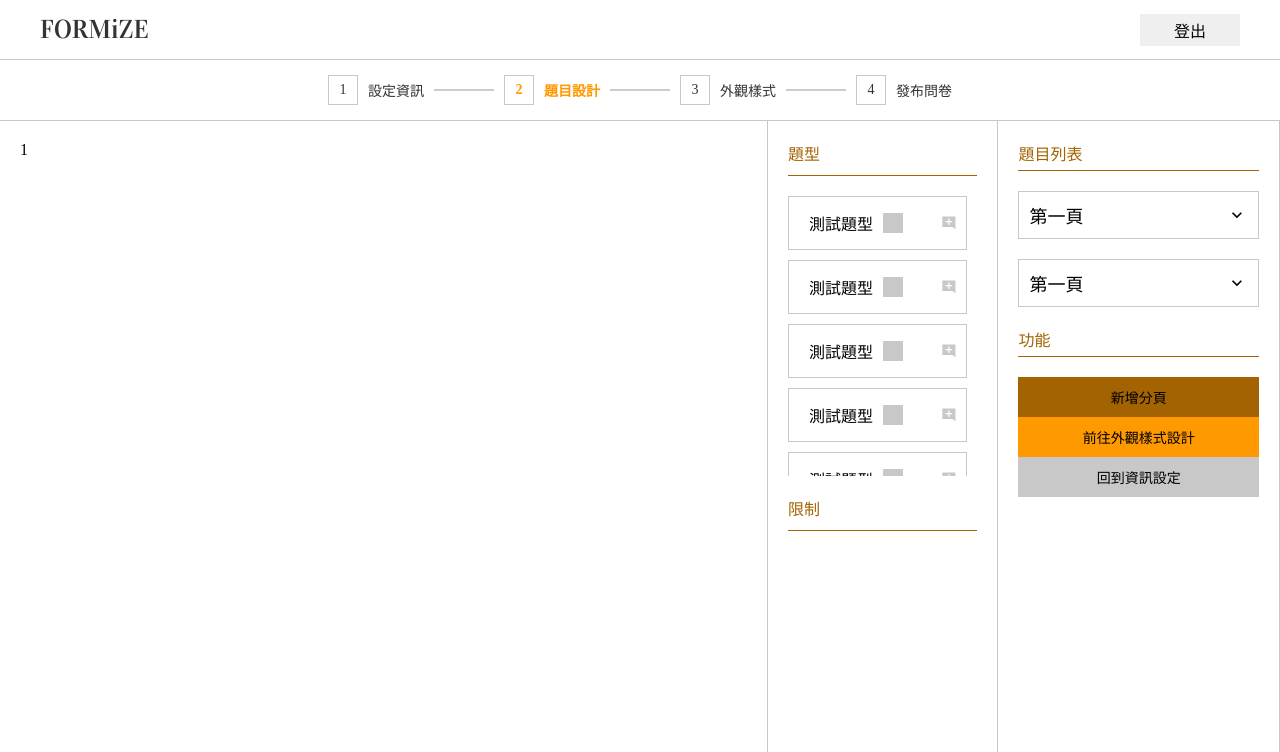
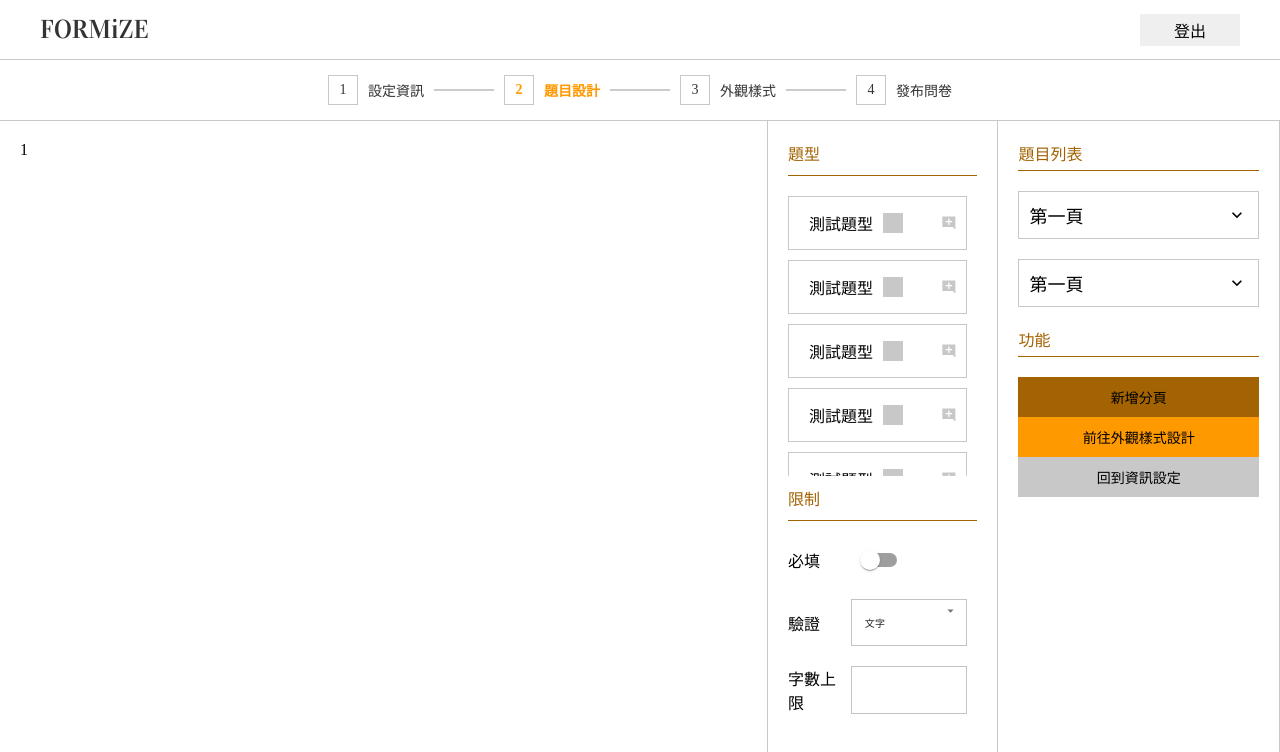
Before and after one commit to f0955710119/formize, a Next.js app: page /admin/new in a window 1280 px wide. Shown: the top 752 px of the page. Built offline with nearby package versions, Linux system fonts and the light colour scheme; a web font is replaced by a local one.

Commit message:
Complete simple layout to setting of question options

```diff
--- a/package.json
+++ b/package.json
@@ -13,7 +13,6 @@
     "@emotion/styled": "^11.8.1",
     "@mui/icons-material": "^5.6.0",
     "@mui/material": "^5.6.0",
-    "@randex/material-ui-multiple-dates-picker": "^0.4.0",
     "@styled-icons/boxicons-regular": "^10.38.0",
     "babel-preset-next": "^1.4.0",
     "draft-js": "^0.11.7",
--- /dev/null
+++ b/src/components/Admin/CreateForm/QuestionDesign/QuestionOptions/OptionLimitation/ChoiceLimitation.tsx
@@ -0,0 +1,20 @@
+import { FC } from "react";
+import RequiredSwitch from "./UI/RequiredSwitch";
+import TextInput from "./UI/TextInput";
+import LimitationWrapper from "./UI/LimitationWrapper";
+import Field from "./UI/Field";
+import Label from "./UI/Label";
+
+const ChoiceLimitation: FC = () => {
+  return (
+    <LimitationWrapper>
+      <RequiredSwitch />
+      <Field>
+        <Label>選填數量</Label>
+        <TextInput />
+      </Field>
+    </LimitationWrapper>
+  );
+};
+
+export default ChoiceLimitation;
--- /dev/null
+++ b/src/components/Admin/CreateForm/QuestionDesign/QuestionOptions/OptionLimitation/DateLimitation.tsx
@@ -0,0 +1,38 @@
+import { FC } from "react";
+import { Switch } from "@mui/material";
+
+import RequiredSwitch from "./UI/RequiredSwitch";
+import TextInput from "./UI/TextInput";
+import LimitationWrapper from "./UI/LimitationWrapper";
+import Field from "./UI/Field";
+import Label from "./UI/Label";
+
+const DateLimitation: FC = () => {
+  return (
+    <LimitationWrapper>
+      <RequiredSwitch />
+      <Field>
+        <Label>允許多日</Label>
+        <Switch />
+      </Field>
+      <Field>
+        <Label>起始日期</Label>
+        <TextInput
+          label="設定範圍起始"
+          inputType="date"
+          defaultValue="2022-04-12"
+        />
+      </Field>
+      <Field>
+        <Label>結尾日期</Label>
+        <TextInput
+          label="設定範圍終點"
+          inputType="date"
+          defaultValue="2022-04-12"
+        />
+      </Field>
+    </LimitationWrapper>
+  );
+};
+
+export default DateLimitation;
--- /dev/null
+++ b/src/components/Admin/CreateForm/QuestionDesign/QuestionOptions/OptionLimitation/NumberLimitation.tsx
@@ -0,0 +1,37 @@
+import { FC } from "react";
+import RequiredSwitch from "./UI/RequiredSwitch";
+import ComboBox from "./UI/ComboBox";
+import TextInput from "./UI/TextInput";
+import LimitationWrapper from "./UI/LimitationWrapper";
+import Field from "./UI/Field";
+import Label from "./UI/Label";
+
+const NumberLimitation: FC = () => {
+  return (
+    <LimitationWrapper>
+      <RequiredSwitch />
+      <Field>
+        <Label>最小值</Label>
+        <TextInput />
+      </Field>
+      <Field>
+        <Label>最大值</Label>
+        <TextInput />
+      </Field>
+      <Field>
+        <Label>單位</Label>
+        <TextInput placeholder="如:年、月、小時等都可以..." />
+      </Field>
+      <Field>
+        <Label>間隔</Label>
+        <TextInput placeholder="若無則留白即可" />
+      </Field>
+      <Field>
+        <Label>小數點後碼數</Label>
+        <TextInput placeholder="若無則留白即可" />
+      </Field>
+    </LimitationWrapper>
+  );
+};
+
+export default NumberLimitation;
--- /dev/null
+++ b/src/components/Admin/CreateForm/QuestionDesign/QuestionOptions/OptionLimitation/TextLimitation.tsx
@@ -0,0 +1,25 @@
+import { FC } from "react";
+import RequiredSwitch from "./UI/RequiredSwitch";
+import ComboBox from "./UI/ComboBox";
+import TextInput from "./UI/TextInput";
+import LimitationWrapper from "./UI/LimitationWrapper";
+import Field from "./UI/Field";
+import Label from "./UI/Label";
+
+const TextLimitation: FC = () => {
+  return (
+    <LimitationWrapper>
+      <RequiredSwitch />
+      <Field>
+        <Label>驗證</Label>
+        <ComboBox options={["文字", "信箱", "手機"]} />
+      </Field>
+      <Field>
+        <Label>字數上限</Label>
+        <TextInput />
+      </Field>
+    </LimitationWrapper>
+  );
+};
+
+export default TextLimitation;
--- /dev/null
+++ b/src/components/Admin/CreateForm/QuestionDesign/QuestionOptions/OptionLimitation/UI/ComboBox.tsx
@@ -0,0 +1,35 @@
+import { FC } from "react";
+import styled from "styled-components";
+import { Autocomplete, TextField } from "@mui/material";
+
+const CustomComboBox = styled(Autocomplete)`
+  width: 65%;
+  height: 100%;
+  border-radius: 0px;
+
+  & div {
+    height: 100%;
+    border-radius: 0px;
+  }
+
+  & button {
+    transform: translateY(2px);
+  }
+`;
+
+interface ComboBoxProps {
+  options: string[];
+}
+
+const ComboBox: FC<ComboBoxProps> = ({ options }: ComboBoxProps) => {
+  return (
+    <CustomComboBox
+      disablePortal
+      defaultValue={options[0]}
+      options={options}
+      renderInput={(params) => <TextField {...params} label="" />}
+    />
+  );
+};
+
+export default ComboBox;
--- /dev/null
+++ b/src/components/Admin/CreateForm/QuestionDesign/QuestionOptions/OptionLimitation/UI/Field.tsx
@@ -0,0 +1,10 @@
+import styled from "styled-components";
+
+const Field = styled.div`
+  display: flex;
+  align-items: center;
+  margin-bottom: 2rem;
+  width: 100%;
+`;
+
+export default Field;
--- /dev/null
+++ b/src/components/Admin/CreateForm/QuestionDesign/QuestionOptions/OptionLimitation/UI/Label.tsx
@@ -0,0 +1,9 @@
+import styled from "styled-components";
+
+const Label = styled.label`
+  margin-right: 5%;
+  width: 30%;
+  font-size: 1.6rem;
+`;
+
+export default Label;
--- /dev/null
+++ b/src/components/Admin/CreateForm/QuestionDesign/QuestionOptions/OptionLimitation/UI/LimitationWrapper.tsx
@@ -0,0 +1,35 @@
+import styled from "styled-components";
+
+const LimitationWrapper = styled.div`
+  display: flex;
+  flex-direction: column;
+  padding-right: 1rem;
+  width: 100%;
+  height: 25vh;
+  overflow-y: scroll;
+
+  &::-webkit-scrollbar-track {
+    background-color: #ccc;
+  }
+
+  &::-webkit-scrollbar {
+    width: 0.5rem;
+    background-color: #f5f5f5;
+  }
+
+  &::-webkit-scrollbar-thumb {
+    background-color: #f90;
+    background-image: -webkit-linear-gradient(
+      45deg,
+      rgba(255, 255, 255, 0.2) 25%,
+      transparent 25%,
+      transparent 50%,
+      rgba(255, 255, 255, 0.2) 50%,
+      rgba(255, 255, 255, 0.2) 75%,
+      transparent 75%,
+      transparent
+    );
+  }
+`;
+
+export default LimitationWrapper;
--- /dev/null
+++ b/src/components/Admin/CreateForm/QuestionDesign/QuestionOptions/OptionLimitation/UI/RequiredSwitch.tsx
@@ -0,0 +1,15 @@
+import { FC } from "react";
+import { Switch } from "@mui/material";
+import Field from "./Field";
+import Label from "./Label";
+
+const RequiredSwitch: FC = () => {
+  return (
+    <Field>
+      <Label>必填</Label>
+      <Switch />
+    </Field>
+  );
+};
+
+export default RequiredSwitch;
--- /dev/null
+++ b/src/components/Admin/CreateForm/QuestionDesign/QuestionOptions/OptionLimitation/UI/TextInput.tsx
@@ -0,0 +1,44 @@
+import { FC } from "react";
+import styled from "styled-components";
+import { TextField } from "@mui/material";
+
+const CustomTextInput = styled(TextField)`
+  width: 65%;
+  height: 100%;
+  border-radius: 0px;
+
+  & div {
+    border-radius: 0px;
+    height: 100%;
+  }
+
+  & .MuiInputBase-input::placeholder {
+    color: #aaa;
+    opacity: 1;
+  }
+`;
+
+interface TextInputProps {
+  label?: string;
+  placeholder?: string;
+  inputType?: string;
+  defaultValue?: string;
+}
+
+const TextInput: FC<TextInputProps> = ({
+  label,
+  placeholder,
+  inputType,
+  defaultValue,
+}: TextInputProps) => {
+  return (
+    <CustomTextInput
+      label={label}
+      placeholder={placeholder}
+      type={inputType}
+      defaultValue={defaultValue}
+    />
+  );
+};
+
+export default TextInput;
--- a/src/components/Admin/CreateForm/QuestionDesign/QuestionOptions/QuestionOptions.tsx
+++ b/src/components/Admin/CreateForm/QuestionDesign/QuestionOptions/QuestionOptions.tsx
@@ -4,6 +4,10 @@ import Layout from "../UI/Layout";
 
 import OptionItem from "./OptionItem";
 import { Heading } from "../../UI/SectionHeading";
+import TextLimitation from "./OptionLimitation/TextLimitation";
+import ChoiceLimitation from "./OptionLimitation/ChoiceLimitation";
+import NumberLimitation from "./OptionLimitation/NumberLimitation";
+import DateLimitation from "./OptionLimitation/DateLimitation";
 
 const OptionsLayout = styled(Layout)`
   width: 18%;
@@ -16,7 +20,7 @@ const OptionHeading = styled(Heading)`
 const OptionList = styled.div`
   display: flex;
   flex-direction: column;
-  margin-bottom: 2rem;
+  margin-bottom: 1rem;
   padding-right: 1rem;
   width: 100%;
   height: 35vh;
@@ -63,6 +67,10 @@ const QuestionOptions: FC = () => {
         <OptionItem></OptionItem>
       </OptionList>
       <OptionHeading>限制</OptionHeading>
+      <TextLimitation />
+      {/* <ChoiceLimitation /> */}
+      {/* <NumberLimitation /> */}
+      {/* <DateLimitation /> */}
     </OptionsLayout>
   );
 };
```
Also changed, not shown: 1 other file (tests, documents, lock files or other folders).
